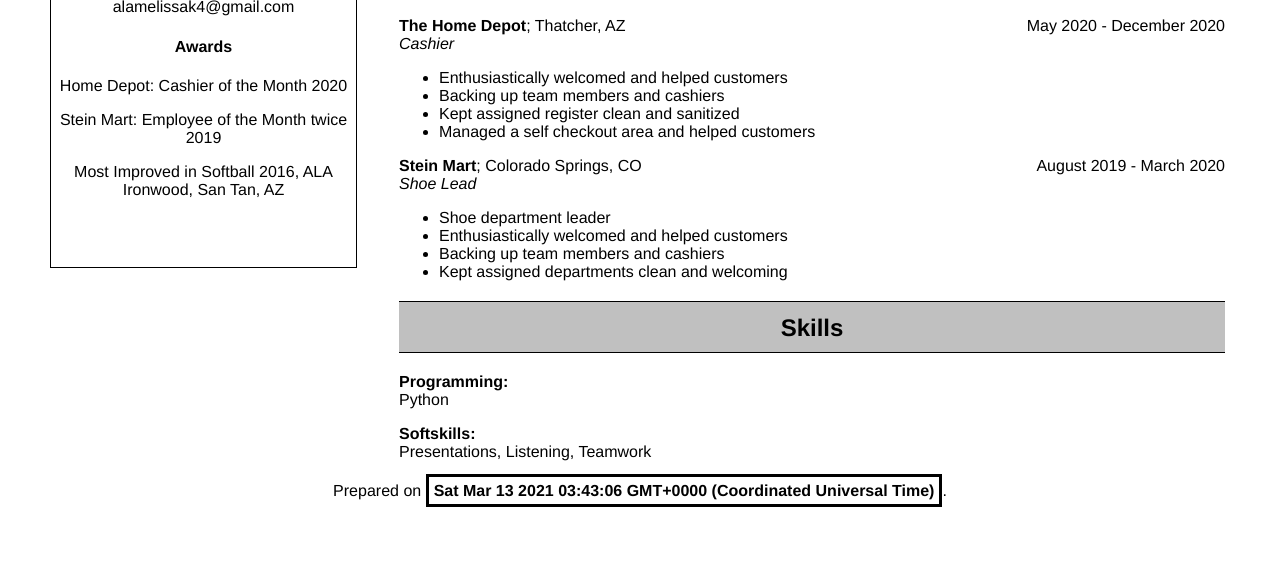
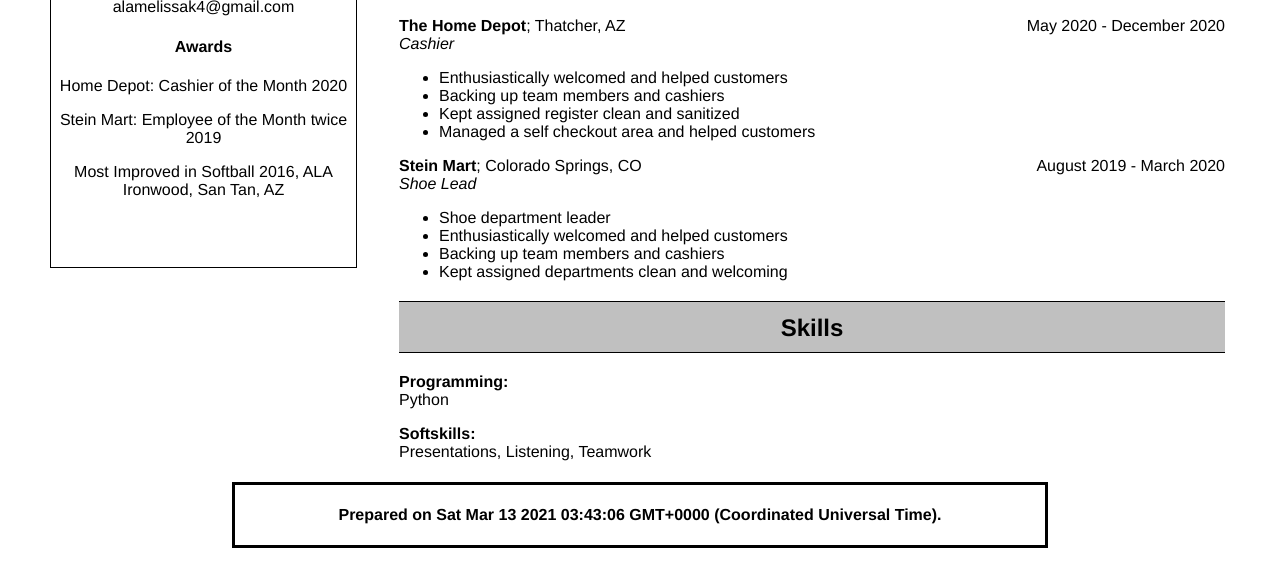
Before and after one commit to alamelissak4/alamelissak4.github.io, a plain HTML site: page index.html in a window 1280 px wide. Shown: the part 390-976 px from the top of the page. Before the commit the page ends 928 px from the top, so only its background shows below. Drawn offline with Linux system fonts and the light colour scheme.

Commit message:
Update style.css

```diff
--- a/style.css
+++ b/style.css
@@ -38,12 +38,7 @@
 	vertical-align: bottom;
 	padding: 5px;
 }
-footer {
-	clear: both;
-	top-border: think solid #000;
-	text-align: center;
-}
-footer span{
+footer{
 	clear: both;
 	text-align: center;
 	vertical-align: bottom;
```
